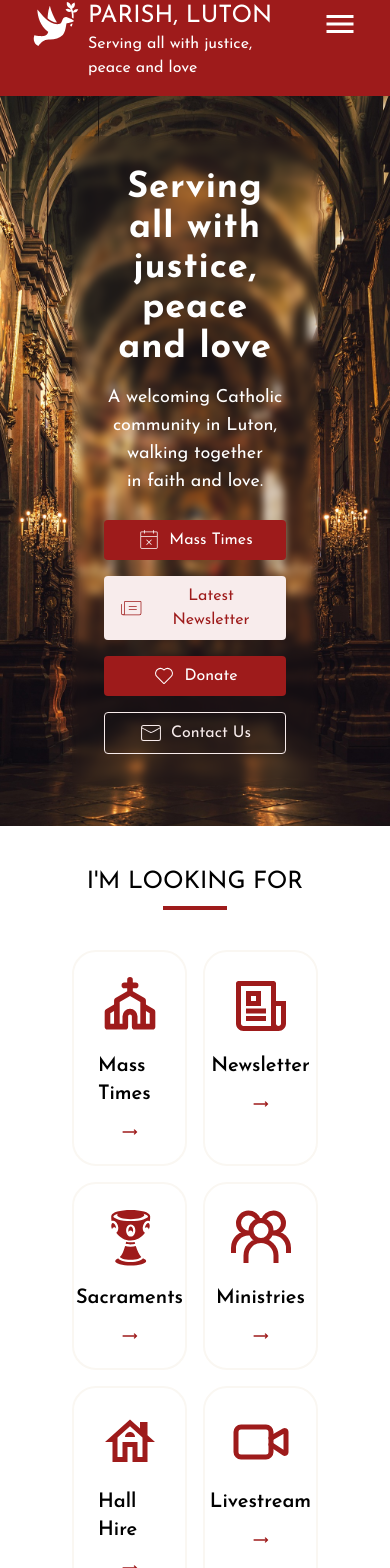
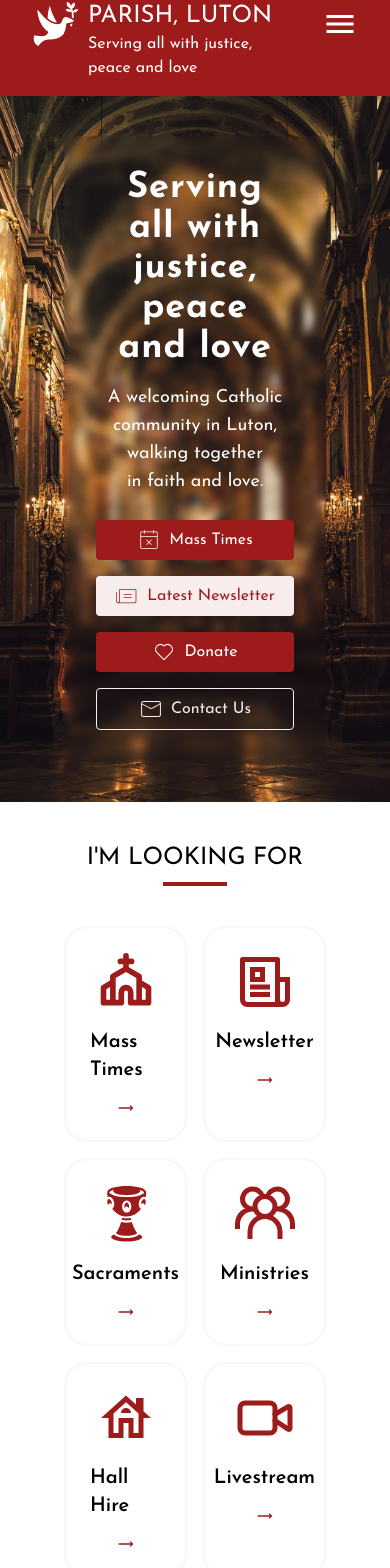
Before and after one commit to Dev-Amadin/parish-web, a React (Vite) app: page / in a window 390 px wide. Shown: the part 48-1616 px from the top of the page. Built offline with nearby package versions, Linux system fonts and the light colour scheme.

Commit message:
padding reduction and favicon updated

```diff
--- a/index.html
+++ b/index.html
@@ -2,7 +2,7 @@
 <html lang="en">
   <head>
     <meta charset="UTF-8" />
-    <link rel="icon" type="image/svg+xml" href="/favicon.svg" />
+    <link rel="icon" type="image/svg+xml" href="./src/assets/parish-favicon.png" />
     <meta name="viewport" content="width=device-width, initial-scale=1.0" />
     <title>holyghostparish</title>
   </head>
--- a/src/sections/Community.tsx
+++ b/src/sections/Community.tsx
@@ -3,7 +3,7 @@ import { communityData } from "../data/data";
 
 function Community() {
   return (
-    <div className="my-10 px-10 bg-cream-highlight">
+    <div className="my-10 px-8 bg-cream-highlight">
       <div className="p-4">
         <div className="flex flex-col mt-4 items-center">
           <h2 className="text-lg font-bold text-primary">
--- a/src/sections/Footer.tsx
+++ b/src/sections/Footer.tsx
@@ -8,7 +8,7 @@ import { SiInstagram } from "react-icons/si";
 function Footer() {
   return (
     <>
-      <div className="mt-10 mb-0 px-10 bg-cream-highlight md:bg-primary">
+      <div className="mt-10 mb-0 px-8 bg-cream-highlight md:bg-primary">
         <div className="grid grid-cols-1 md:grid-cols-2 lg:grid-cols-4 gap-4 p-4">
           <div className="max-md:border-b md:border-r-2 border-secondary-text md:border-rose-accent text-primary md:text-cream-highlight p-4">
             <h2 className="text-md font-semibold mb-2">CONTACT US</h2>
--- a/src/sections/Hero.tsx
+++ b/src/sections/Hero.tsx
@@ -8,7 +8,7 @@ import { CiMail } from "react-icons/ci";
 function Hero() {
   return (
     <div className="bg-hero bg-cover bg-center h-fit flex justify-center sm:justify-start">
-      <div className="mx-8 mt-10 md:mt-20 mb-10 px-10 w-full">
+      <div className="mx-8 mt-10 md:mt-20 mb-10 px-8 w-full">
         <div className="flex flex-col gap-6 xl:w-3/5 backdrop-blur-xs p-8 rounded">
           <div className="flex-1 text-center xl:text-left">
             <h1 className="text-4xl md:text-5xl lg:text-6xl font-bold text-white tracking-wide md:leading-16 text-balance sm:text-pretty">
--- a/src/sections/MasstimesAndEvents.tsx
+++ b/src/sections/MasstimesAndEvents.tsx
@@ -4,7 +4,7 @@ import UpcomingEvents from "../components/UpcomingEvents";
 
 function MasstimesAndEvents() {
   return (
-    <div className="mx-8 my-10 px-10">
+    <div className="mx-8 my-10 px-8">
       <div className="grid grid-cols-1 lg:grid-cols-2 gap-4 items-center justify-center">
         <MassTimes />
         <UpcomingEvents />
--- a/src/sections/NewsletterAndSupport.tsx
+++ b/src/sections/NewsletterAndSupport.tsx
@@ -3,7 +3,7 @@ import SupportCard from "../components/SupportCard";
 
 function NewsletterAndSupport() {
   return (
-    <div className="mx-8 my-10 px-10">
+    <div className="mx-8 my-10 px-8">
       <div className="grid grid-cols-1 gap-4 lg:grid-cols-2">
         <NewsletterCard/>
         <SupportCard />
--- a/src/sections/QuickActions.tsx
+++ b/src/sections/QuickActions.tsx
@@ -5,7 +5,7 @@ import { quickActions } from "../data/data";
 
 const QuickActions = () => {
   return (
-    <div className="mx-8 my-10 px-10">
+    <div className="mx-8 my-10 px-8">
       <div className="flex flex-col items-center justify-center">
         <h3 className="text-2xl">I'M LOOKING FOR</h3>
         <div className="w-16 h-1 bg-primary mt-2"></div>
--- a/src/sections/WelcomeMessage.tsx
+++ b/src/sections/WelcomeMessage.tsx
@@ -5,7 +5,7 @@ import { welcomeMessage } from "../data/data";
 
 const WelcomeMessage = () => {
   return (
-    <div className="mx-8 my-10 px-10">
+    <div className="mx-8 my-10 px-8">
       <div className="grid lg:grid-flow-col grid-rows-3 gap-4 bg-cream-highlight p-2 rounded-xl ">
         <div className="md:row-span-3 bg-cover bg-center w-auto h-full lg:w-xl bg-[url(./assets/welcome_bg.jpg)] rounded-xl"></div>
         <div className="md:col-span-2 row-span-2 max-lg:order-first p-4">
```
Also changed, not shown: src/assets/parish-favicon.png (added).
